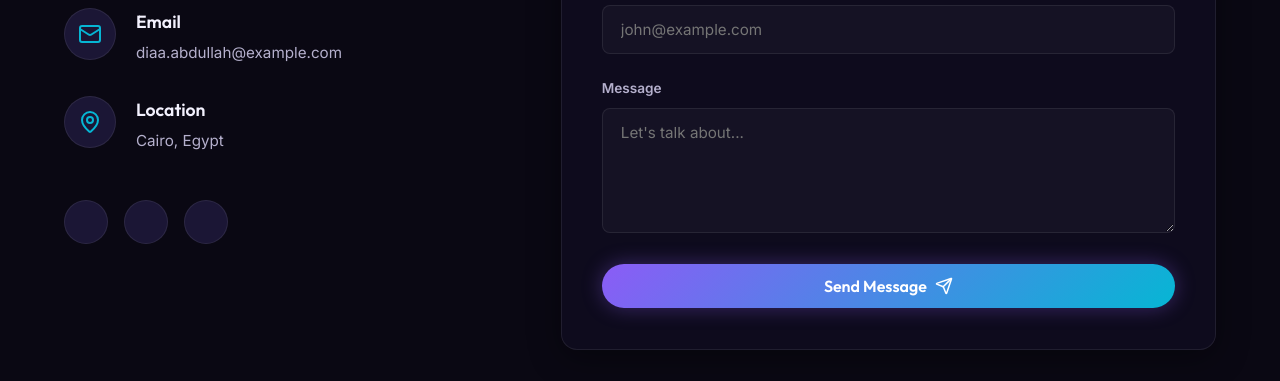
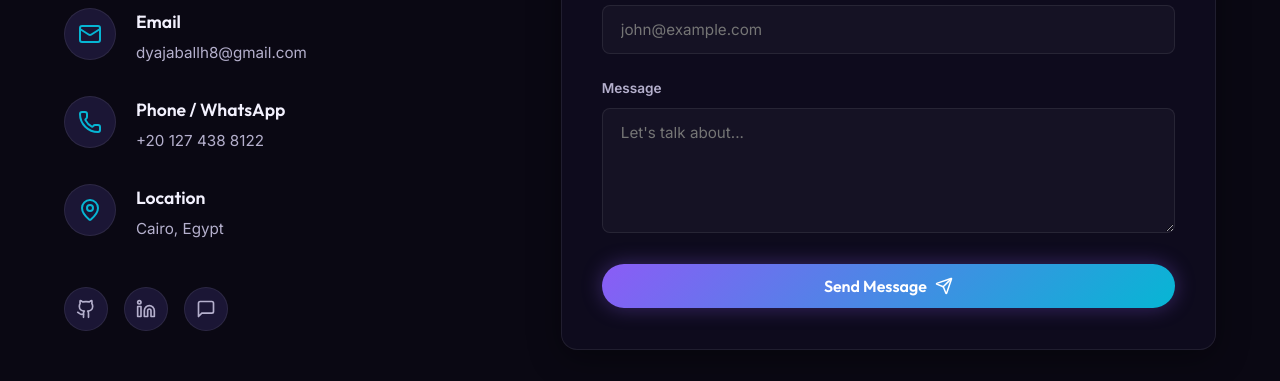
Before and after one commit to dyajaballh8/portfolio, a plain HTML site: page index.html in a window 1280 px wide. Shown: the part 3866-4247 px from the top of the page. Drawn offline with nearby package versions, Linux system fonts and the light colour scheme.

Commit message:
Fix social link icons and styling

```diff
--- a/index.html
+++ b/index.html
@@ -411,7 +411,17 @@
               </div>
               <div>
                 <h4 class="contact-method-title">Email</h4>
-                <a href="mailto:diaa.abdullah@example.com" class="contact-method-value" style="text-decoration: none;">diaa.abdullah@example.com</a>
+                <a href="mailto:dyajaballh8@gmail.com" class="contact-method-value" style="text-decoration: none;">dyajaballh8@gmail.com</a>
+              </div>
+            </div>
+
+            <div class="contact-method">
+              <div class="contact-icon-wrapper">
+                <i data-lucide="phone"></i>
+              </div>
+              <div>
+                <h4 class="contact-method-title">Phone / WhatsApp</h4>
+                <a href="https://wa.me/201274388122" target="_blank" class="contact-method-value" style="text-decoration: none;">+20 127 438 8122</a>
               </div>
             </div>
 
@@ -426,14 +436,14 @@
             </div>
 
             <div class="social-links">
-              <a href="https://github.com" target="_blank" class="social-link" aria-label="GitHub Profile">
-                <i data-lucide="github"></i>
+              <a href="https://github.com/dyajaballh8" target="_blank" class="social-link" aria-label="GitHub Profile">
+                <svg xmlns="http://www.w3.org/2000/svg" viewBox="0 0 24 24" fill="none" stroke="currentColor" stroke-width="2" stroke-linecap="round" stroke-linejoin="round"><path d="M15 22v-4a4.8 4.8 0 0 0-1-3.5c3 0 6-2 6-5.5.08-1.25-.27-2.48-1-3.5.28-1.15.28-2.35 0-3.5 0 0-1 0-3 1.5-2.64-.5-5.36-.5-8 0C6 2 5 2 5 2c-.3 1.15-.3 2.35 0 3.5A5.403 5.403 0 0 0 4 9c0 3.5 3 5.5 6 5.5-.39.49-.68 1.05-.85 1.65-.17.6-.22 1.23-.15 1.85v4"/><path d="M9 18c-4.51 2-5-2-7-2"/></svg>
               </a>
-              <a href="https://linkedin.com" target="_blank" class="social-link" aria-label="LinkedIn Profile">
-                <i data-lucide="linkedin"></i>
+              <a href="https://www.linkedin.com/in/dyaa-abdullah-51b24227b?utm_source=share_via&utm_content=profile&utm_medium=member_android" target="_blank" class="social-link" aria-label="LinkedIn Profile">
+                <svg xmlns="http://www.w3.org/2000/svg" viewBox="0 0 24 24" fill="none" stroke="currentColor" stroke-width="2" stroke-linecap="round" stroke-linejoin="round"><path d="M16 8a6 6 0 0 1 6 6v7h-4v-7a2 2 0 0 0-2-2 2 2 0 0 0-2 2v7h-4v-7a6 6 0 0 1 6-6z"/><rect width="4" height="12" x="2" y="9"/><circle cx="4" cy="4" r="2"/></svg>
               </a>
-              <a href="https://twitter.com" target="_blank" class="social-link" aria-label="Twitter Profile">
-                <i data-lucide="twitter"></i>
+              <a href="https://wa.me/201274388122" target="_blank" class="social-link" aria-label="WhatsApp Contact">
+                <svg xmlns="http://www.w3.org/2000/svg" viewBox="0 0 24 24" fill="none" stroke="currentColor" stroke-width="2" stroke-linecap="round" stroke-linejoin="round"><path d="M21 15a2 2 0 0 1-2 2H7l-4 4V5a2 2 0 0 1 2-2h14a2 2 0 0 1 2 2z"/></svg>
               </a>
             </div>
           </div>
--- a/script.js
+++ b/script.js
@@ -312,7 +312,7 @@ document.addEventListener('DOMContentLoaded', () => {
       image: 'assets/project1.png',
       tech: ['PyTorch', 'CUDA', 'GANs', 'OpenCV', 'TensorRT', 'FastAPI'],
       demo: 'https://aethernet-ai.demo',
-      github: 'https://github.com/diaa-abdullah/aethernet-super-resolution'
+      github: 'https://github.com/dyajaballh8/aethernet-super-resolution'
     },
     2: {
       title: 'Synapse LLM',
@@ -320,7 +320,7 @@ document.addEventListener('DOMContentLoaded', () => {
       image: 'assets/project2.png',
       tech: ['Transformers', 'Hugging Face', 'DeepSpeed', 'LoRA', 'Python', 'FastAPI'],
       demo: 'https://synapse-llm.demo',
-      github: 'https://github.com/diaa-abdullah/synapse-llm'
+      github: 'https://github.com/dyajaballh8/synapse-llm'
     },
     3: {
       title: 'NeuroFlow',
@@ -328,7 +328,7 @@ document.addEventListener('DOMContentLoaded', () => {
       image: 'assets/project3.png',
       tech: ['Docker', 'Kubernetes', 'MLflow', 'DVC', 'Python', 'AWS S3'],
       demo: 'https://neuroflow-mlops.demo',
-      github: 'https://github.com/diaa-abdullah/neuroflow-mlops'
+      github: 'https://github.com/dyajaballh8/neuroflow-mlops'
     }
   };
 
--- a/style.css
+++ b/style.css
@@ -958,6 +958,12 @@ header:not(.scrolled) {
   transition: var(--transition-smooth);
 }
 
+.social-link svg {
+  width: 20px;
+  height: 20px;
+  display: block;
+}
+
 .social-link:hover {
   transform: translateY(-5px);
   color: #ffffff;
```
